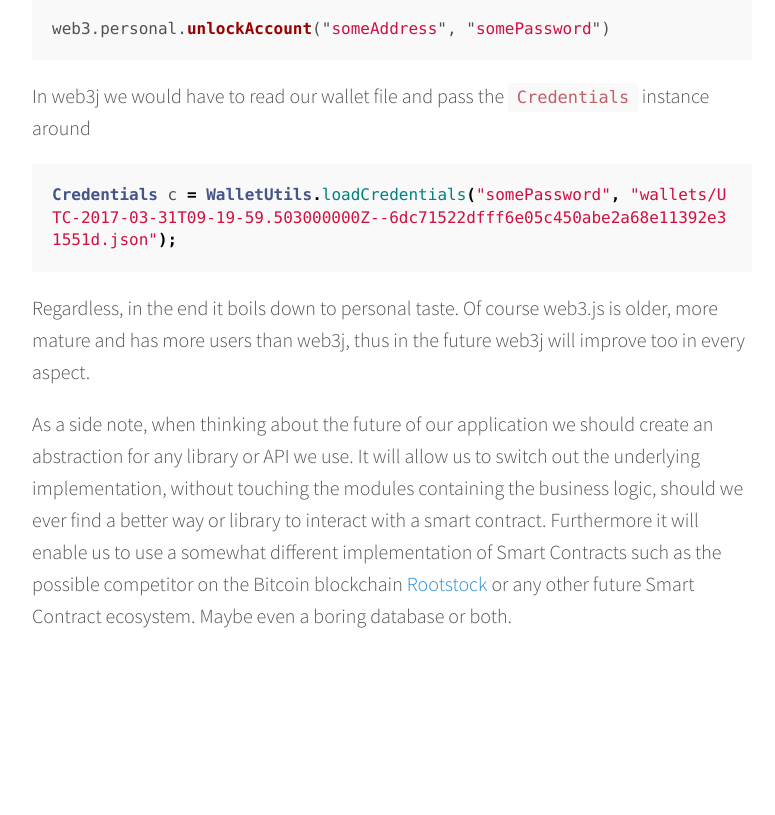
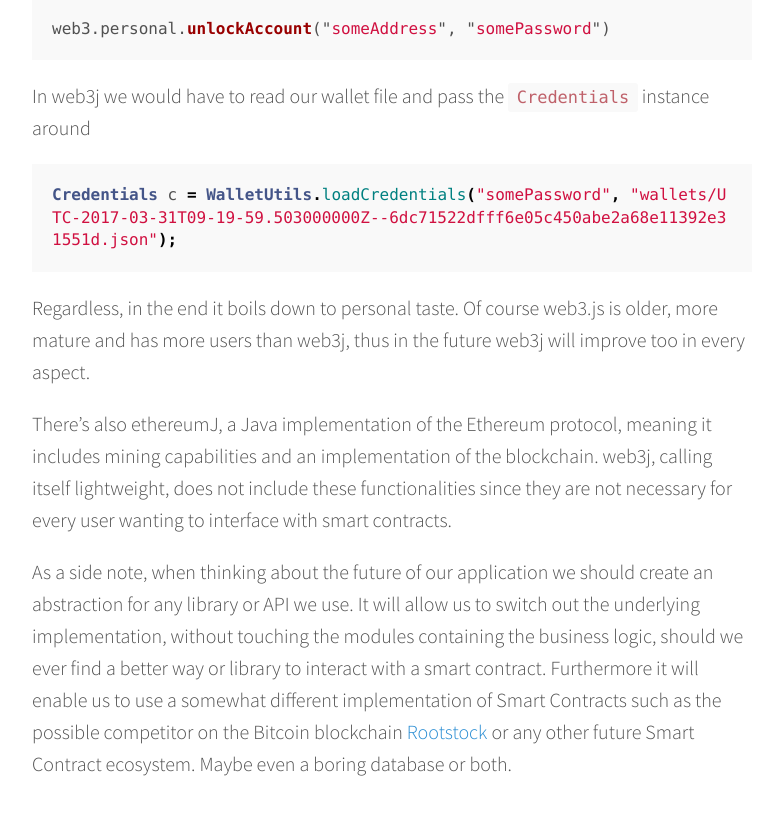
Before and after one commit to schlegde/schlegel.github.io, a Jekyll site: the page built from _posts/2017-03-31-ethereum_and_java.md, in a window 1280 px wide and 900 px high, scrolled down 5657 px. Shown: the top 815 px of the window, without its empty margins (248-1023 px from the left). Built offline with Jekyll 4.4.1, drawn with Linux system fonts in a browser that asks for light colours; comment, search, counter and statistics services are not loaded; before the commit the page ends 6409 px from its top, so only the background shows below that.

Commit message:
mention ethereumJ

```diff
--- a/_posts/2017-03-31-ethereum_and_java.md
+++ b/_posts/2017-03-31-ethereum_and_java.md
@@ -187,4 +187,6 @@ Credentials c = WalletUtils.loadCredentials("somePassword", "wallets/UTC-2017-03
 
 Regardless, in the end it boils down to personal taste. Of course web3.js is older, more mature and has more users than web3j, thus in the future web3j will improve too in every aspect.
 
+There’s also ethereumJ, a Java implementation of the Ethereum protocol, meaning it includes mining capabilities and an implementation of the blockchain. web3j, calling itself lightweight, does not include these functionalities since they are not necessary for every user wanting to interface with smart contracts.
+
 As a side note, when thinking about the future of our application we should create an abstraction for any library or API we use. It will allow us to switch out the underlying implementation, without touching the modules containing the business logic, should we ever find a better way or library to interact with a smart contract. Furthermore it will enable us to use a somewhat different implementation of Smart Contracts such as the possible competitor on the Bitcoin blockchain [Rootstock](http://www.rsk.co/) or any other future Smart Contract ecosystem. Maybe even a boring database or both.
```
